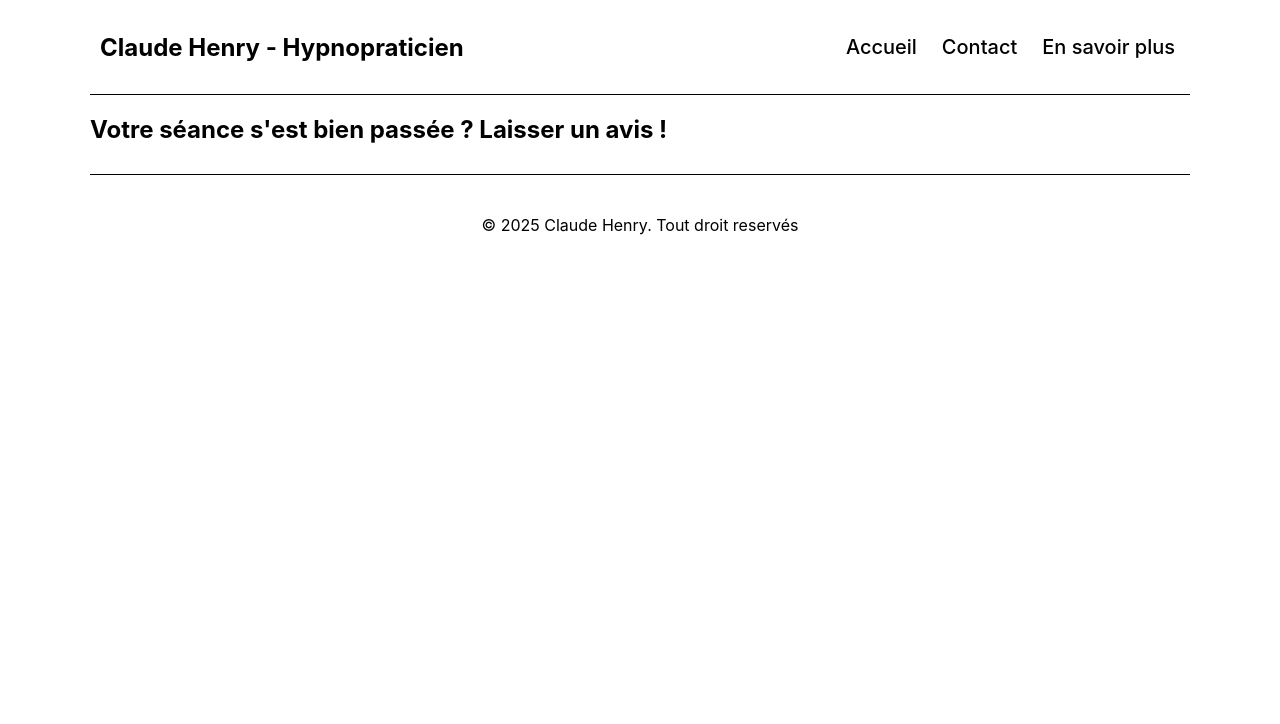
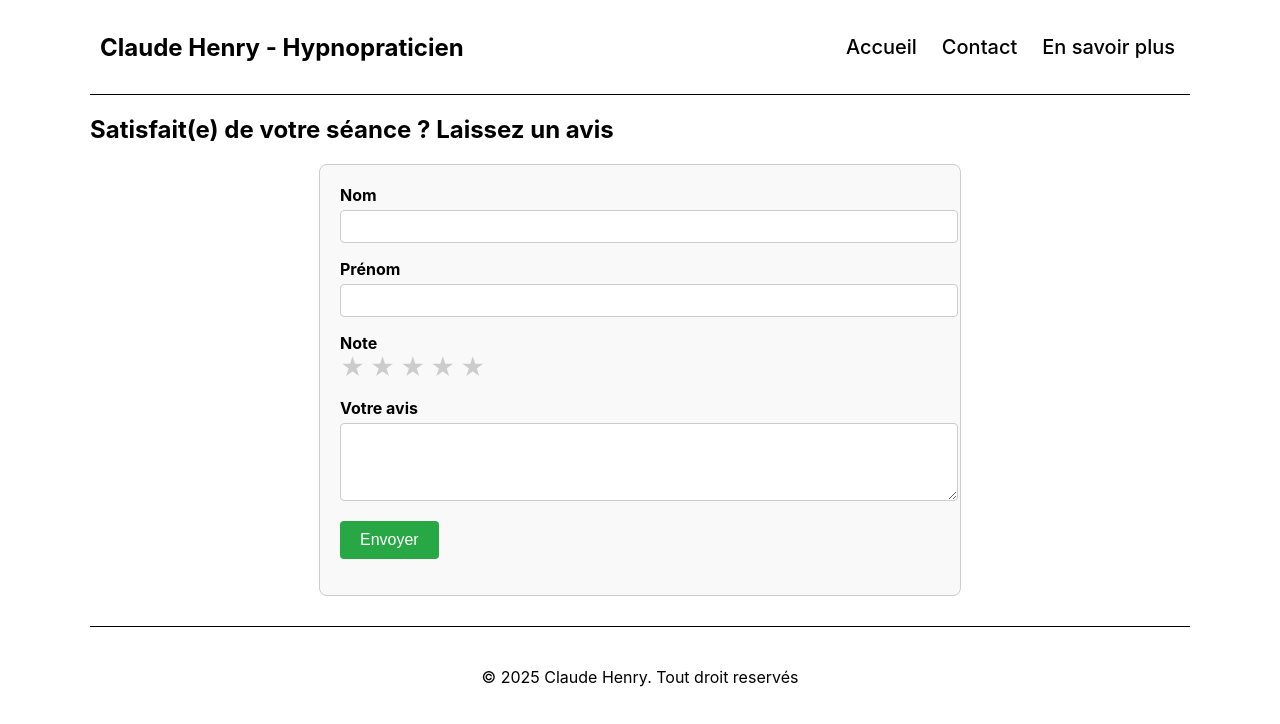
Before and after one commit to Wesleydu29/Claude_Henry, a React (Create React App) app: page /Avis in a window 1280 px wide. Shown: the top 724 px of the page. Built offline with nearby package versions, Linux system fonts and the light colour scheme.

Commit message:
création de plusieurs composant, afin que l'utilisateur puisse laisser un avis

```diff
--- /dev/null
+++ b/src/components/AvisForm.js
@@ -0,0 +1,113 @@
+import React, {useState} from "react";
+import '../style/AvisForm.scss'
+
+function FormulaireAvis() {
+    const [nom, setNom] = useState('');
+    const [prenom, setPrenom] = useState('');
+    const [note, setNote] = useState(0); // Note de 1 à 5
+    const [avis, setAvis] = useState('');
+
+    // Récupérer les avis existants dans le localStorage
+    const getAvis = () => {
+        const storedAvis = JSON.parse(localStorage.getItem('avis')) || [];
+        return storedAvis;
+    };
+
+    // Enregistrer un avis
+    const handleSubmit = (e) => {
+        e.preventDefault();
+
+        // Créer un nouvel avis
+        const newAvis = {
+            nom,
+            prenom,
+            note,
+            avis,
+            date: new Date().toLocaleString(),
+        };
+
+        // Récupérer les anciens avis et ajouter le nouveau
+        const avisList = getAvis();
+        avisList.push(newAvis);
+
+        // Sauvegarder les avis dans le localStorage
+        localStorage.setItem('avis', JSON.stringify(avisList));
+
+        // Réinitialiser le formulaire
+        setNom('');
+        setPrenom('');
+        setNote(0);
+        setAvis('');
+    };
+
+    // Gérer le changement des champs
+    const handleChange = (setter) => (e) => {
+        setter(e.target.value);
+    };
+
+    // Gérer la sélection des étoiles
+    const handleStarClick = (rating) => {
+        setNote(rating);
+    };
+
+
+    return(
+        <>
+            <form onSubmit={handleSubmit} className="formulaire-avis">
+                <div className="form-group">
+                    <label htmlFor="nom">Nom</label>
+                    <input
+                        type="text"
+                        id="nom"
+                        value={nom}
+                        onChange={handleChange(setNom)}
+                        required
+                    />
+                </div>
+
+                <div className="form-group">
+                    <label htmlFor="prenom">Prénom</label>
+                    <input
+                        type="text"
+                        id="prenom"
+                        value={prenom}
+                        onChange={handleChange(setPrenom)}
+                        required
+                    />
+                </div>
+
+                <div className="form-group">
+                    <label>Note</label>
+                    <div className="stars">
+                        {[1, 2, 3, 4, 5].map((rating) => (
+                            <span
+                                key={rating}
+                                className={`star ${rating <= note ? 'selected' : ''}`}
+                                onClick={() => handleStarClick(rating)}
+                            >
+                                ★
+                            </span>
+                        ))}
+                    </div>
+                </div>
+
+                <div className="form-group">
+                    <label htmlFor="avis">Votre avis</label>
+                    <textarea
+                        id="avis"
+                        value={avis}
+                        onChange={handleChange(setAvis)}
+                        rows="4"
+                        required
+                    />
+                </div>
+
+                <div className="form-group">
+                    <button type="submit">Envoyer</button>
+                </div>
+            </form>
+        </>
+    );
+}
+
+export default FormulaireAvis;
--- /dev/null
+++ b/src/components/ListAvis.js
@@ -0,0 +1,34 @@
+import React, { useState, useEffect } from 'react';
+import '../style/ListAvis.scss'
+
+function ListeAvis() {
+    const [avisList, setAvisList] = useState([]);
+
+    // Charger les avis du localStorage à chaque chargement de la page
+    useEffect(() => {
+        const storedAvis = JSON.parse(localStorage.getItem('avis')) || [];
+        setAvisList(storedAvis);
+    }, []);
+
+    return (
+        <div className="liste-avis">
+            <h2>Avis des utilisateurs</h2>
+            {avisList.length === 0 ? (
+                <p>Aucun avis pour le moment.</p>
+            ) : (
+                <ul>
+                    {avisList.map((avis, index) => (
+                        <li key={index} className="avis-item">
+                            <h3>{avis.nom} {avis.prenom}</h3>
+                            <p>Note : {avis.note} étoiles</p>
+                            <p>{avis.avis}</p>
+                            <p><small>Publié le {avis.date}</small></p>
+                        </li>
+                    ))}
+                </ul>
+            )}
+        </div>
+    );
+}
+
+export default ListeAvis;
--- a/src/pages/Avis.js
+++ b/src/pages/Avis.js
@@ -1,11 +1,13 @@
+import AvisForm from "../components/AvisForm";
 
-
-function laisserUnAvis() {
+function Avis() {
     return(
         <>
-        <h2> Votre séance s'est bien passée ? Laisser un avis !</h2>
+        <h2>Satisfait(e) de votre séance ? Laissez un avis</h2>
+        <AvisForm/>
+
         </>
     );
 }
 
-export default laisserUnAvis;
+export default Avis;
--- a/src/pages/Home.js
+++ b/src/pages/Home.js
@@ -2,6 +2,7 @@ import Banner from "../components/Banner";
 import Gallery from "../components/Gallery";
 import banner1 from "../assets/banner1.jpg"
 import ScrollToTop from "../components/ScrollBtn";
+import ListeAvis from "../components/ListAvis";
 
 
 function Home(){
@@ -9,6 +10,7 @@ function Home(){
         <div>
             <Banner  title="Claude Henry" content="Hypnopraticien" backgroundImage={banner1}/>
             <Gallery/>
+            <ListeAvis/>
             <ScrollToTop/>
         </div>
     );
--- /dev/null
+++ b/src/style/AvisForm.scss
@@ -0,0 +1,56 @@
+
+.formulaire-avis {
+    max-width: 600px;
+    margin: 0 auto;
+    padding: 20px;
+    border: 1px solid #ccc;
+    border-radius: 8px;
+    background-color: #f9f9f9;
+
+    .form-group {
+        margin-bottom: 1rem;
+
+        label {
+            display: block;
+            font-weight: bold;
+        }
+
+        input,
+        textarea {
+            width: 100%;
+            padding: 8px;
+            margin-top: 5px;
+            border-radius: 4px;
+            border: 1px solid #ccc;
+        }
+
+        button {
+            padding: 10px 20px;
+            background-color: #28a745;
+            color: white;
+            border: none;
+            border-radius: 4px;
+            cursor: pointer;
+            font-size: 16px;
+
+            &:hover {
+                background-color: #218838;
+            }
+        }
+    }
+
+    .stars {
+        display: flex;
+        gap: 5px;
+        cursor: pointer;
+
+        .star {
+            font-size: 24px;
+            color: #ccc;
+
+            &.selected {
+                color: gold;
+            }
+        }
+    }
+}
--- /dev/null
+++ b/src/style/ListAvis.scss
@@ -0,0 +1,37 @@
+.liste-avis {
+    max-width: 800px;
+    margin: 20px auto;
+    padding: 20px;
+    background-color: #AED7FF;
+    border-radius: 8px;
+    border: 1px solid #ddd;
+
+    h2 {
+        text-align: center;
+        margin-bottom: 20px;
+    }
+
+    .avis-item {
+        margin-bottom: 15px;
+        padding: 10px;
+        border: 1px solid #ddd;
+        border-radius: 4px;
+        background-color: #fff;
+
+        h3 {
+            margin: 0;
+            font-size: 18px;
+            font-weight: bold;
+        }
+
+        p {
+            margin: 5px 0;
+            font-size: 16px;
+        }
+
+        small {
+            font-size: 12px;
+            color: #777;
+        }
+    }
+}
```
